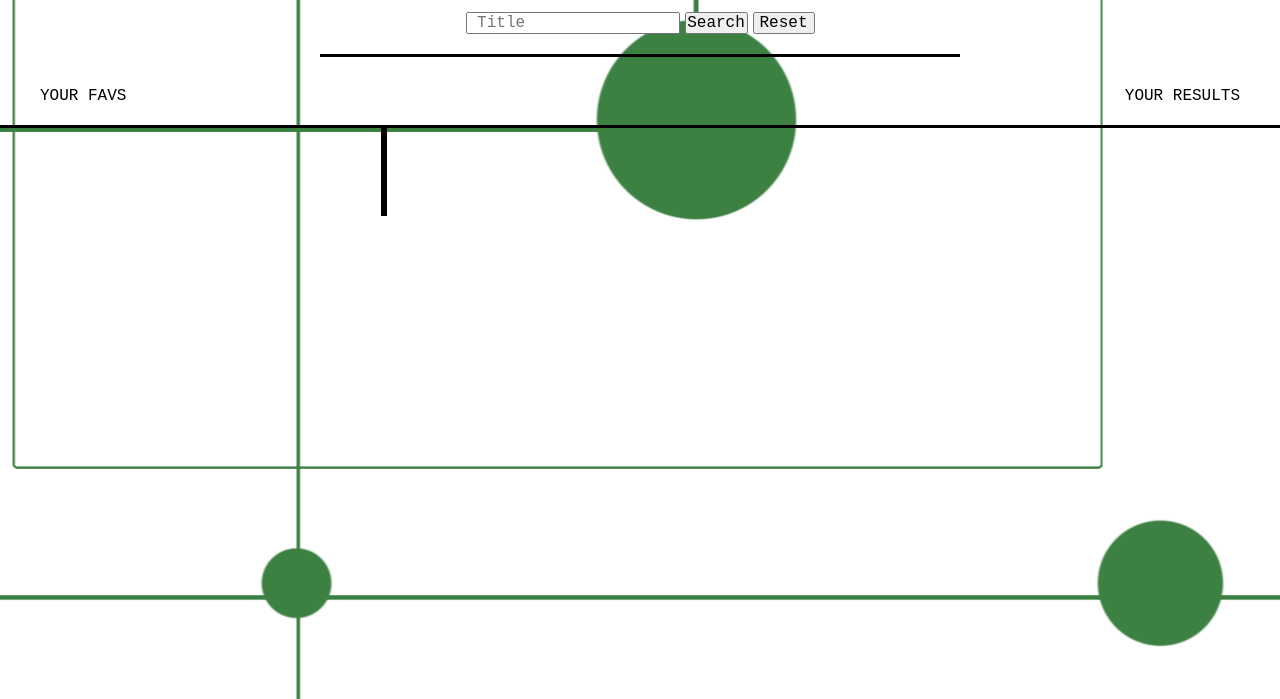
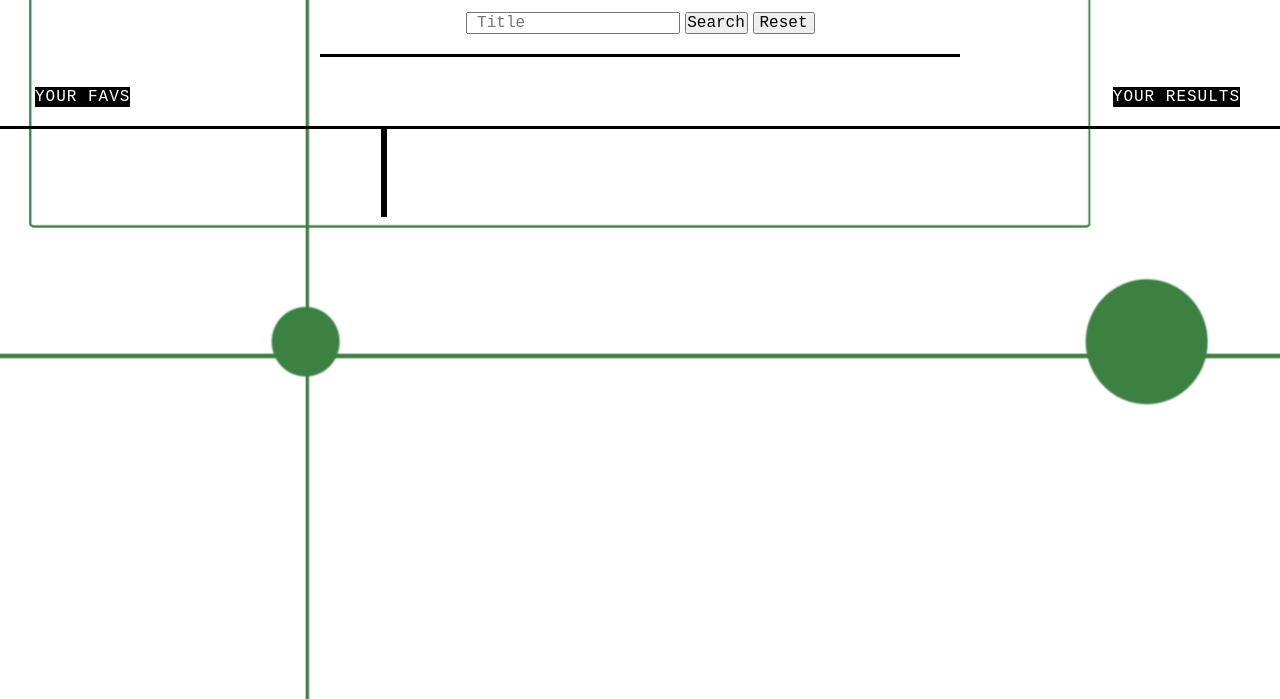
Before and after one commit to miriamela/Search-Engine-for-TV-Series, a plain HTML site: page index.html in a window 1280 px wide. Shown: the part 101-800 px from the top of the page. Drawn offline with Linux system fonts and the light colour scheme.

Commit message:
background resizing

```diff
--- a/styles/main.css
+++ b/styles/main.css
@@ -2,7 +2,8 @@
   font-family: "Courier New", Courier, monospace;
   background-image: url("../FAVPNG_line-science-and-technology-red_ygF2CWV5.png");
   background-position: center;
-  background-attachment: fixed;
+  /* background-attachment: fixed; */
+  background-size: 6900px 3500px;
 }
 
 .title {
@@ -47,13 +48,17 @@
 .sections-titles {
   margin: 0 auto;
   max-width: 1250px;
-  padding: 10px 25px 4px 25px;
+  padding: 10px 25px 4px 20px;
   display: flex;
   flex-direction: row;
   justify-content: space-between;
   align-items: center;
 }
 .sections-titles h2 {
+  background-color: black;
+  line-height: 20px;
+  letter-spacing: 1px;
+  color: white;
   font-size: 16px;
   text-transform: uppercase;
   font-weight: 200;
```
